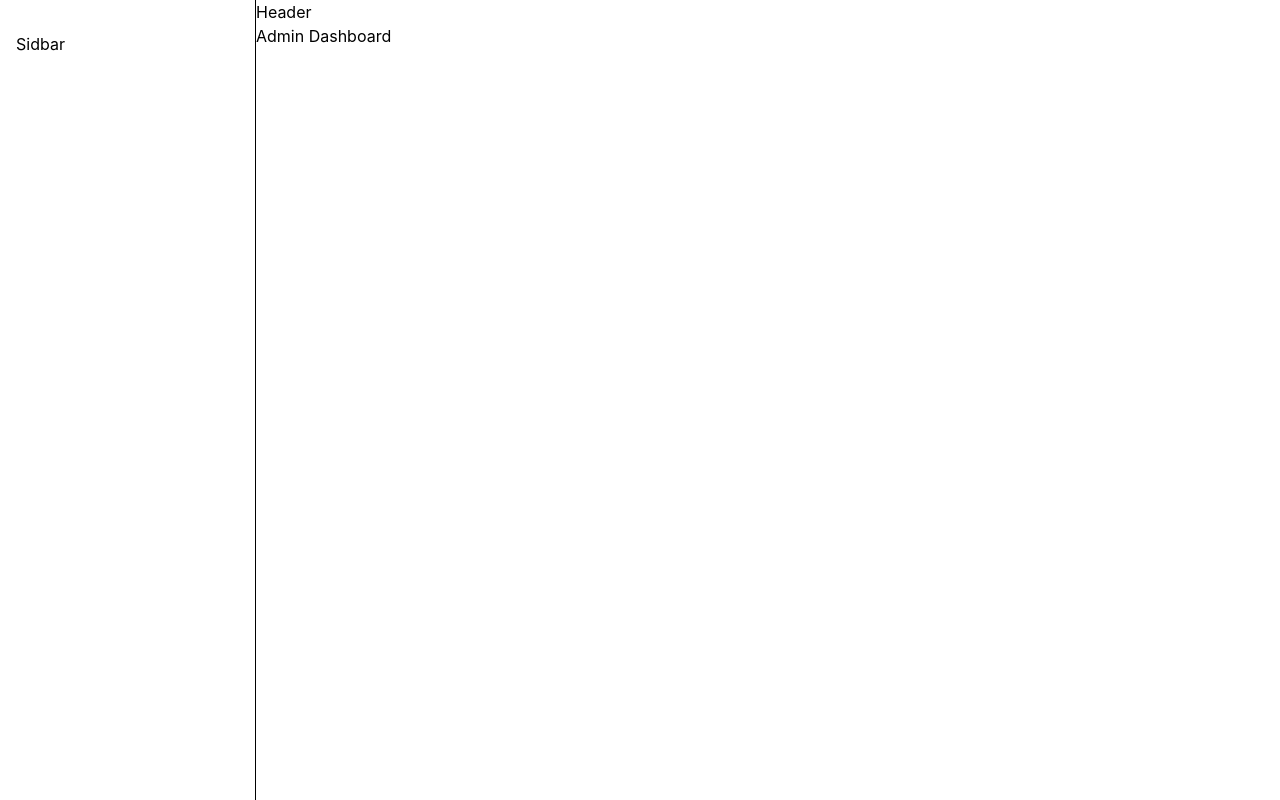
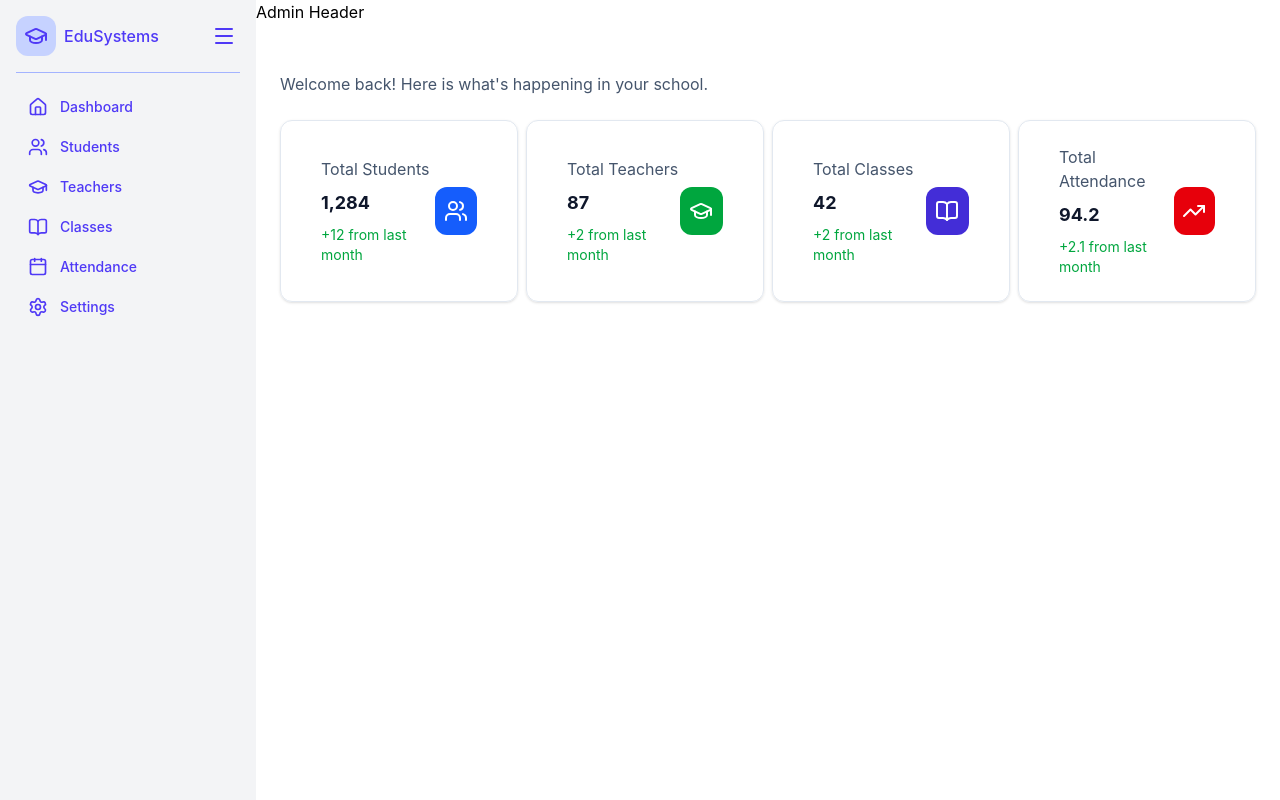
Before and after one commit to kout19/sms, a React (Vite) app in the folder frontend/: page /admin in a window 1280 px wide. Built offline with nearby package versions, Linux system fonts and the light colour scheme.

Commit message:
Setting up admin dashboard page

```diff
--- a/frontend/src/modules/admin/components/Header.jsx
+++ b/frontend/src/modules/admin/components/Header.jsx
@@ -4,7 +4,7 @@ const Header =()=>{
 
     return(
         <div className="flex items-center justify-between">
-            <h1> Header</h1>
+            <h1>  Admin Header</h1>
         </div>
     )
 }
--- a/frontend/src/modules/admin/components/Sidebar.jsx
+++ b/frontend/src/modules/admin/components/Sidebar.jsx
@@ -1,13 +1,85 @@
+import {
+  Menu,
+  GraduationCap,
+  Users,
+  BookOpen,
+  Calendar,
+  Settings,
+  Home,
+} from "lucide-react";
+import { useState } from "react";
+import {NavLink} from 'react-router-dom'
 
+const navItems = [
+  { label: "Dashboard", icon: Home, path: "/admin" },
+  { label: "Students", icon: Users, path: "/admin/students" },
+  { label: "Teachers", icon: GraduationCap, path: "/admin/teachers" },
+  { label: "Classes", icon: BookOpen, path: "/admin/classes" },
+  { label: "Attendance", icon: Calendar, path: "/admin/attendance" },
+  { label: "Settings", icon: Settings, path: "/admin/settings" },
+];
 
-const Sidbar=() => {
+const Sidebar = () => {
+  const [isOpen, setIsOpen] = useState(true);
+  const [activePath, setActivePath] = useState("/dashboard");
 
+  return (
+    <div
+      className={`flex flex-col ${isOpen ? "w-64" : "w-20"} h-screen px-4 py-4 bg-gray-100 transition-all duration-300 ease-in-out`}
+    >
+      {/* Header */}
+      <div className="flex items-center justify-between border-b border-indigo-300 pb-4">
+        <div
+          className={`flex items-center gap-2 overflow-hidden transition-all duration-300 ${
+            isOpen ? "opacity-100 max-w-full" : "opacity-0 max-w-0"
+          }`}
+        >
+          <div className="flex items-center justify-center w-10 h-10 bg-indigo-200 rounded-xl flex-shrink-0">
+            <GraduationCap className="w-6 h-6 text-indigo-600" />
+          </div>
+          <h1 className="text-indigo-600 font-medium whitespace-nowrap">
+            EduSystems
+          </h1>
+        </div>
 
-    return (
-        <div className="flex flex-col w-64 h-screen px-4 py-8 bg-white border-r">
-            <h1>Sidbar</h1>
-        </div>
-    )
-}
+        <button
+          onClick={() => setIsOpen(!isOpen)}
+          className="flex items-center justify-center p-1 rounded-md hover:bg-indigo-100 transition-colors"
+          aria-label="Toggle sidebar"
+        >
+          <Menu className="w-6 h-6 text-indigo-600 cursor-pointer" />
+        </button>
+      </div>
 
-export default Sidbar;
+      {/* Nav links */}
+      <nav className="flex flex-col gap-1 mt-4">
+        {navItems.map(({ label, icon: Icon, path }) => {
+          const isActive = activePath === path;
+          return (
+            <NavLink
+            to={path}
+              key={path}
+              onClick={() => setActivePath(path)}
+              className={`flex items-center gap-3 px-3 py-2 rounded-lg transition-colors cursor-pointer w-full text-left ${
+                isActive
+                  ? "bg-indigo-500 text-white"
+                  : "text-indigo-600 hover:bg-indigo-100"
+              }`}
+            >
+              <Icon className="w-5 h-5 flex-shrink-0" />
+              <span
+                className={`font-medium text-sm whitespace-nowrap overflow-hidden transition-all duration-300 ${
+                  isOpen ? "opacity-100 max-w-full" : "opacity-0 max-w-0"
+                }`}
+              >
+                {label}
+              </span>
+            </NavLink>
+          );
+        })}
+      </nav>
+    </div>
+  );
+};
+
+export default Sidebar;
--- a/frontend/src/modules/admin/components/StateCard.jsx
+++ b/frontend/src/modules/admin/components/StateCard.jsx
@@ -0,0 +1,23 @@
+
+
+const StateCard = ({title, value, change, isPosetive, icon:Icon, iconBgColor}) => {
+    return (
+
+      <div className="flex items-center justify-between p-6 px-10 border border-slate-200 rounded-xl mt-6 shadow-sm">
+        <div className="flex flex-col gap-2">
+          <h1 className="text-slate-600 ">{title}</h1>
+          <span className="text-slate-900 text-lg font-bold">{value}</span>
+          <p className={`text-sm ${isPosetive ? "text-green-600":"text-red-600"}`}>
+            {change}
+          </p>
+
+        </div>
+        <div className={`w-12 h-12 ${iconBgColor} rounded-xl flex items-center justify-center `}>
+          <Icon size={24} className="text-white" />
+        </div>
+      </div>
+    );
+
+}
+
+export default StateCard;
--- a/frontend/src/modules/admin/pages/AdminDashboard.jsx
+++ b/frontend/src/modules/admin/pages/AdminDashboard.jsx
@@ -1,12 +1,67 @@
+import {Users, BookOpen, GraduationCap, TrendingUp} from 'lucide-react'
+import StateCard from "../components/StateCard";
+
 const AdminDashboard = () => {
+
+  const cards=[
+    {
+      title: "Total Students",
+      value:"1,284",
+      change:"+12 from last month",
+      isPosetive:true,
+      icon:Users,
+      iconBgColor:"bg-blue-600"
+    },
+    {
+      title:"Total Teachers",
+      value:"87",
+      change:"+2 from last month",
+      isPosetive:true,
+      icon:GraduationCap,
+      iconBgColor:"bg-green-600"
+    },
+    {
+      title:"Total Classes",
+      value:"42",
+      change:"+2 from last month",
+      isPosetive:true,
+      icon:BookOpen,
+      iconBgColor:"bg-indigo-700"
+    },
+    {
+      title:"Total Attendance",
+      value:"94.2",
+      change:"+2.1 from last month",
+      isPosetive:true,
+      icon:TrendingUp,
+      iconBgColor:"bg-red-600"
+    }
+  ]
   return (
-    <div className="">
-      <div className="">
-        <h1> Admin Dashboard</h1>
+    <div className="w-full py-12 px-6">
+      <div>
+        <div className="flex items-center  ">
+          <h1 className="text-slate-600 ">
+            Welcome back! Here is what's happening in your school.
+          </h1>
+        </div>
+        {/* Card part */}
+        <div className=" w-full grid grid-cols-1 md:grid-cols-2 lg:grid-cols-4 md:gap-4   lg:gap-2">
+          {cards.map((card, index) => (
+            <StateCard
+              key={index}
+              title={card.title}
+              value={card.value}
+              change={card.change}
+              isPosetive={card.isPosetive}
+              icon={card.icon}
+              iconBgColor={card.iconBgColor}
+            />
+          ))}
+        </div>
       </div>
     </div>
   );
 };
 
-
 export default AdminDashboard;
--- /dev/null
+++ b/frontend/src/modules/admin/pages/Classes.jsx
@@ -0,0 +1,13 @@
+
+
+const Classes =()=>{
+
+
+    return(
+        <div>
+            <h1>Classes</h1>
+        </div>
+    )
+}
+
+export default Classes
--- /dev/null
+++ b/frontend/src/modules/admin/pages/Students.jsx
@@ -0,0 +1,12 @@
+
+
+const Students =()=>{
+
+    return(
+        <div>
+            <h1>Students</h1>
+        </div>
+    )
+}
+
+export default Students
--- /dev/null
+++ b/frontend/src/modules/admin/pages/Teachers.jsx
@@ -0,0 +1,14 @@
+
+
+const Teachers =()=>{
+
+
+    return(
+        <div>
+            <h1>Teachers</h1>
+
+        </div>
+    )
+}
+
+export default Teachers;
--- a/frontend/src/modules/admin/routes/AdminRoutes.jsx
+++ b/frontend/src/modules/admin/routes/AdminRoutes.jsx
@@ -1,22 +1,24 @@
-import {Routes,Route} from "react-router-dom"
+import { Routes, Route } from "react-router-dom";
 import AdminDashboard from "../pages/AdminDashboard";
 import AdminLayout from "../layouts/AdminLayout";
 import Settings from "../pages/Settings";
+import Students from "../pages/Students";
+import Teachers from "../pages/Teachers";
+import Classes from "../pages/Classes";
 
 
-
-const AdminRoutes= () => {
-    return(
+const AdminRoutes = () => {
+  return (
     <Routes>
-        <Route path="/"  element={<AdminLayout/>}>
-        <Route index element={<AdminDashboard/>} />
-        <Route path="dashboard" element={<AdminDashboard/>} />
-        <Route path="settings" element={<Settings/>}/>
-
-        </Route>
+      <Route path="/" element={<AdminLayout />}>
+        <Route index element={<AdminDashboard />} />
+        <Route path="settings" element={<Settings />} />
+        <Route path="students" element={<Students />}/>
+        <Route path="teachers" element={<Teachers />}/>
+        <Route path="classes" element={<Classes />}/>
+      </Route>
     </Routes>
-
-    )
+  );
 };
 
 export default AdminRoutes;
```
Also changed, not shown: frontend/src/modules/admin/pages/Parents.jsx (added).
